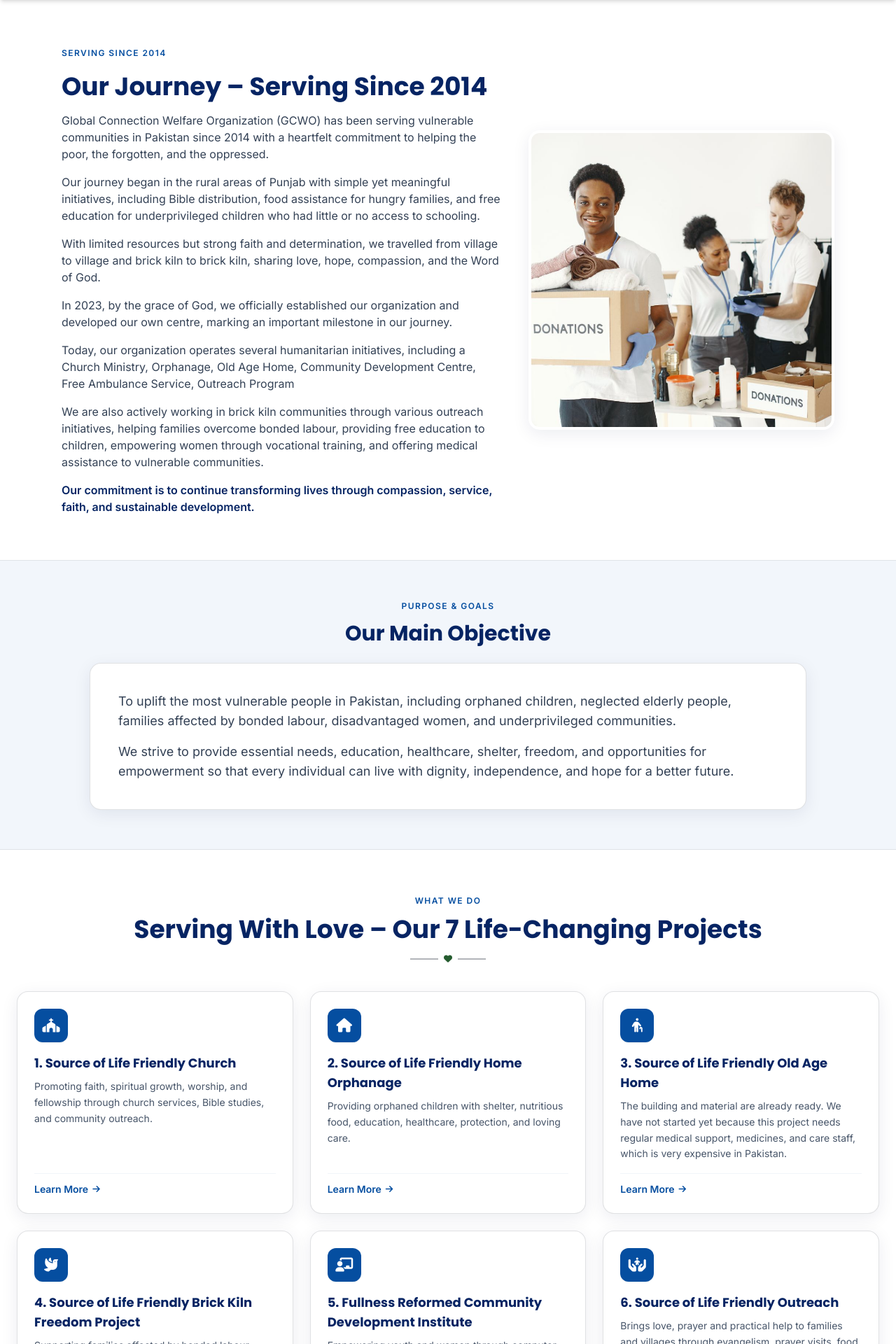
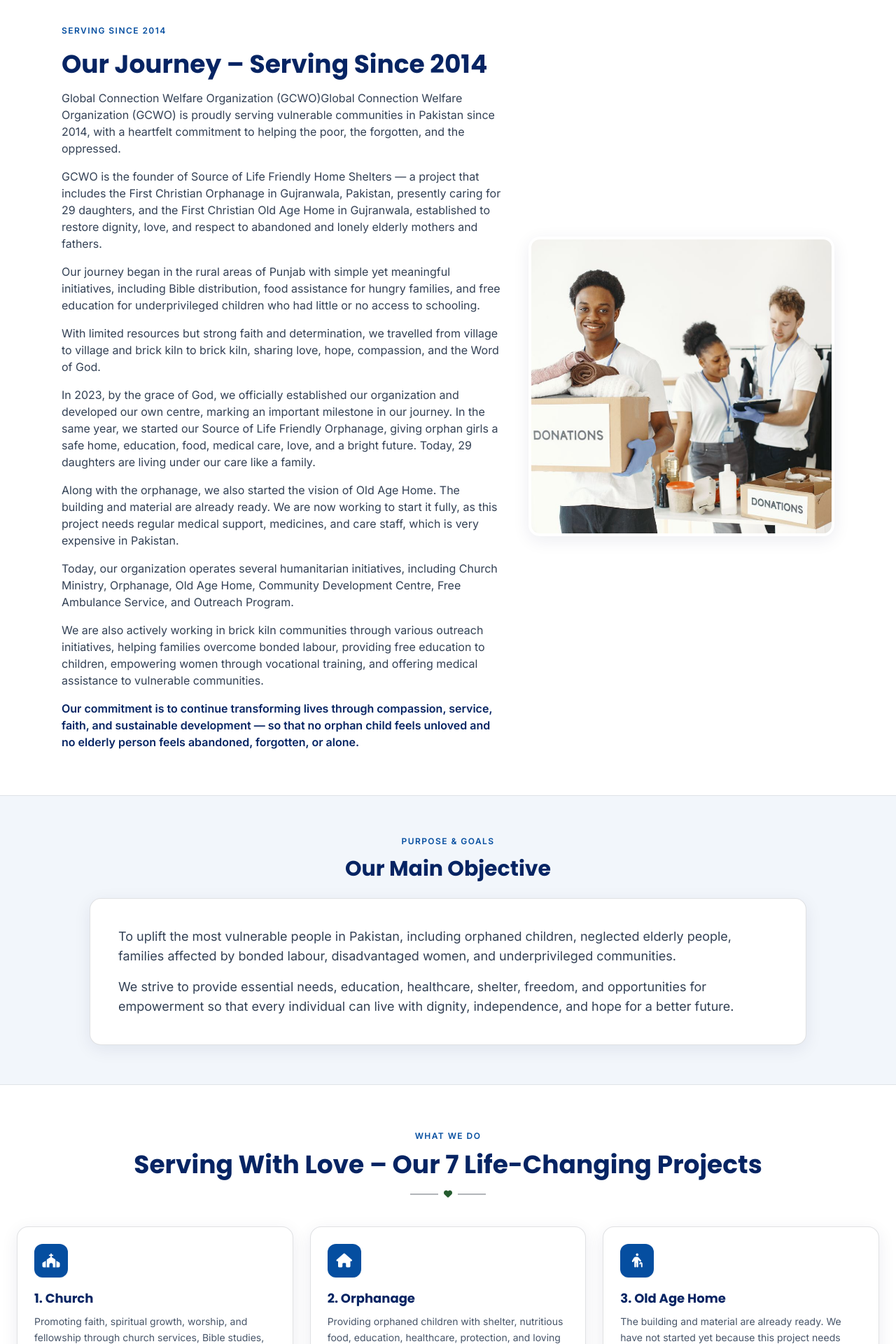
Before and after one commit to AreebaJabbar/gco, a Next.js app: page / in a window 1280 px wide. Shown: the part 820-2740 px from the top of the page at 70% size. Built offline with nearby package versions, Linux system fonts and the light colour scheme; no server answers; the database is empty.

Commit message:
Replace website text with exact word-for-word content from Final Written Website Material 2026

```diff
--- a/app/our-work/page.js
+++ b/app/our-work/page.js
@@ -42,7 +42,7 @@ export default function OurWorkPage() {
     },
     {
       num: '6',
-      title: 'Women’s Empowerment Program',
+      title: "Women's Empowerment Program",
       desc: 'Providing vocational training and opportunities for financial independence.',
       icon: 'fa-scissors',
     },
--- a/app/page.js
+++ b/app/page.js
@@ -20,37 +20,37 @@ export default async function HomePage() {
   const homeProjects = [
     {
       num: '1',
-      title: 'Source of Life Friendly Church',
+      title: 'Church',
       desc: 'Promoting faith, spiritual growth, worship, and fellowship through church services, Bible studies, and community outreach.',
       icon: 'fa-church',
     },
     {
       num: '2',
-      title: 'Source of Life Friendly Home Orphanage',
+      title: 'Orphanage',
       desc: 'Providing orphaned children with shelter, nutritious food, education, healthcare, protection, and loving care.',
       icon: 'fa-house',
     },
     {
       num: '3',
-      title: 'Source of Life Friendly Old Age Home',
+      title: 'Old Age Home',
       desc: 'The building and material are already ready. We have not started yet because this project needs regular medical support, medicines, and care staff, which is very expensive in Pakistan.',
       icon: 'fa-person-cane',
     },
     {
       num: '4',
-      title: 'Source of Life Friendly Brick Kiln Freedom Project',
+      title: 'Brick Kiln Freedom Project',
       desc: 'Supporting families affected by bonded labour through freedom initiatives, education, vocational training, and healthcare.',
       icon: 'fa-dove',
     },
     {
       num: '5',
-      title: 'Fullness Reformed Community Development Institute',
+      title: 'Community Development Institute',
       desc: 'Empowering youth and women through computer education, English language courses, and vocational skills training.',
       icon: 'fa-chalkboard-user',
     },
     {
       num: '6',
-      title: 'Source of Life Friendly Outreach',
+      title: 'Outreach',
       desc: 'Brings love, prayer and practical help to families and villages through evangelism, prayer visits, food and Bible distribution, health and education awareness, support for widows, disabled and homeless families, youth fellowship, and emergency relief.',
       icon: 'fa-hands-holding-child',
     },
@@ -85,10 +85,10 @@ export default async function HomePage() {
               Global Connection Welfare Organization
             </div>
             <h1 className="font-display font-extrabold text-3xl sm:text-4xl md:text-5xl lg:text-6xl leading-[1.15] drop-shadow-sm">
-              Spreading Love, Restoring Hope, Transforming Lives
+              Serving Humanity, Sharing God&apos;s Love.
             </h1>
             <p className="text-slate-100 mt-4 sm:mt-5 max-w-2xl drop-shadow-sm text-sm sm:text-base md:text-lg leading-relaxed">
-              Serving vulnerable communities across Pakistan through education, shelter, healthcare, community development, and freedom from bonded labour.
+              Transforming vulnerable communities across Pakistan through education, shelter, healthcare, community development, and liberation from bonded labour.
             </p>
             <div className="flex flex-col sm:flex-row items-stretch sm:items-center gap-3 sm:gap-4 mt-6 sm:mt-8">
               <Link
@@ -132,7 +132,10 @@ export default async function HomePage() {
               Our Journey – Serving Since 2014
             </h2>
             <p>
-              Global Connection Welfare Organization (GCWO) has been serving vulnerable communities in Pakistan since 2014 with a heartfelt commitment to helping the poor, the forgotten, and the oppressed.
+              Global Connection Welfare Organization (GCWO)Global Connection Welfare Organization (GCWO) is proudly serving vulnerable communities in Pakistan since 2014, with a heartfelt commitment to helping the poor, the forgotten, and the oppressed.
+            </p>
+            <p>
+              GCWO is the founder of Source of Life Friendly Home Shelters — a project that includes the First Christian Orphanage in Gujranwala, Pakistan, presently caring for 29 daughters, and the First Christian Old Age Home in Gujranwala, established to restore dignity, love, and respect to abandoned and lonely elderly mothers and fathers.
             </p>
             <p>
               Our journey began in the rural areas of Punjab with simple yet meaningful initiatives, including Bible distribution, food assistance for hungry families, and free education for underprivileged children who had little or no access to schooling.
@@ -141,16 +144,19 @@ export default async function HomePage() {
               With limited resources but strong faith and determination, we travelled from village to village and brick kiln to brick kiln, sharing love, hope, compassion, and the Word of God.
             </p>
             <p>
-              In 2023, by the grace of God, we officially established our organization and developed our own centre, marking an important milestone in our journey.
+              In 2023, by the grace of God, we officially established our organization and developed our own centre, marking an important milestone in our journey. In the same year, we started our Source of Life Friendly Orphanage, giving orphan girls a safe home, education, food, medical care, love, and a bright future. Today, 29 daughters are living under our care like a family.
             </p>
             <p>
-              Today, our organization operates several humanitarian initiatives, including a Church Ministry, Orphanage, Old Age Home, Community Development Centre, Free Ambulance Service, Outreach Program
+              Along with the orphanage, we also started the vision of Old Age Home. The building and material are already ready. We are now working to start it fully, as this project needs regular medical support, medicines, and care staff, which is very expensive in Pakistan.
+            </p>
+            <p>
+              Today, our organization operates several humanitarian initiatives, including Church Ministry, Orphanage, Old Age Home, Community Development Centre, Free Ambulance Service, and Outreach Program.
             </p>
             <p>
               We are also actively working in brick kiln communities through various outreach initiatives, helping families overcome bonded labour, providing free education to children, empowering women through vocational training, and offering medical assistance to vulnerable communities.
             </p>
             <p className="font-semibold text-navy">
-              Our commitment is to continue transforming lives through compassion, service, faith, and sustainable development.
+              Our commitment is to continue transforming lives through compassion, service, faith, and sustainable development — so that no orphan child feels unloved and no elderly person feels abandoned, forgotten, or alone.
             </p>
           </div>
           <div className="lg:col-span-5">
@@ -242,25 +248,12 @@ export default async function HomePage() {
             <div className="text-slate-700 text-sm font-semibold mb-6">
               Pastor Qaiser Saleem<br />
               Founder &amp; President / CEO<br />
-              Global Connection Welfare Organization
+              Global Connection Welfare Organization (GCWO)
             </div>
 
             <div className="space-y-4 text-slate-700 text-sm sm:text-base leading-relaxed border-l-4 border-brand pl-4 sm:pl-5">
-              <p className="font-semibold text-navy">God bless you!</p>
-              <p>My name is Pastor Qaiser Saleem, and I am from Gujranwala, Pakistan.</p>
               <p>
-                When I witnessed a brick kiln child with wounded hands, an elderly mother abandoned on the roadside, and an orphaned girl without food, my heart was deeply moved. I prayed, &quot;God, make me a channel of Your love and blessings.&quot;
-              </p>
-              <p>From that prayer, Global Connection Welfare Organization was born.</p>
-              <p>
-                We started with one meal, one child, and one family. Through God&apos;s grace, our work has grown into seven areas of service: Church Ministry, Orphanage, Old Age Home, Brick Kiln Freedom Project, Community Development Centre, Free Medical Ambulance Service, and Outreach Programs.
-              </p>
-              <p>
-                My dream is simple: No child should go hungry, no elderly person should feel alone, no family should live in slavery, and every woman should have the opportunity to become financially independent.
-              </p>
-              <p>I cannot achieve this mission alone. I need your prayers, love, generosity, and support.</p>
-              <p className="font-semibold text-navy">
-                Together, we can change lives – one heart, one life, and one act of kindness at a time.
+                God bless you! My name is Pastor Qaiser Saleem, and I am from Gujranwala, Pakistan. My journey began with a heartbreaking moment — I saw a brick kiln child with wounded hands, an elderly mother abandoned on the roadside, and an orphaned girl without food. In that moment, my heart broke, and I prayed, &quot;God, make me a channel of Your love and blessings. &quot;From that prayer, Global Connection Welfare Organization was born. We started with one meal, one child, and one family. By God&apos;s grace, today our work has grown into seven life-changing areas of service: Church Ministry, Orphanage, Old Age Home, Brick Kiln Freedom Project, Community Development Centre, Free Ambulance Service, and Outreach Programs. My vision is simple, yet powerful: No child should go hungry. No elderly person should feel alone. No family should live in slavery. Every woman should have the opportunity to become financially independent. I cannot fulfil this mission alone. I need your prayers, your love, your generosity, and your partnership. Together, we can change lives — one heart, one life, and one act of kindness at a time.
               </p>
               <p className="font-bold text-navy pt-2">Pastor Qaiser Saleem</p>
             </div>
--- a/lib/db-projects.js
+++ b/lib/db-projects.js
@@ -24,24 +24,34 @@ export async function getProjects({ limit } = {}) {
         const { data, error } = await query;
 
         if (!error && Array.isArray(data) && data.length > 0) {
-          // Normalize to match component expectations
-          return data.map((p) => ({
+          // Normalize to match component expectations with full fallback enrichment
+          return data.map((p, idx) => {
+            const fallback =
+              fallbackProjects[p.sort_order ?? idx] ||
+              fallbackProjects.find(
+                (fp) =>
+                  fp.slug === p.id ||
+                  fp.title.toLowerCase().includes(p.title.toLowerCase()) ||
+                  p.title.toLowerCase().includes(fp.title.toLowerCase())
+              ) ||
+              {};
+            return {
               id: p.id,
-            slug: p.id,
+              slug: fallback.slug || p.id,
               title: p.title,
               description: p.description,
-            image: p.image,
+              image: p.image || fallback.image,
               goal_amount: p.goal_amount,
               raised_amount: p.raised_amount,
               status: p.status === 'completed' ? 'Completed' : 'Ongoing',
-            sort_order: p.sort_order,
-            icon: 'fa-hand-holding-heart',
-            highlights: [
-              p.goal_amount > 0 ? `Target Goal: $${Number(p.goal_amount).toLocaleString()}` : 'Grassroots Community Support',
-              p.status === 'completed' ? 'Project Completed' : 'Active & Ongoing',
-              'GCO Foundation Pakistan',
-            ],
-          }));
+              sort_order: p.sort_order ?? idx,
+              icon: fallback.icon || 'fa-hand-holding-heart',
+              subtitle: fallback.subtitle || '',
+              activityTitle: fallback.activityTitle || '',
+              highlights: fallback.highlights || [],
+              goalNote: fallback.goalNote || '',
+            };
+          });
         }
       }
     } catch (err) {
```
Also changed, not shown: lib/projects.js, lib/site.js. Lines whose indentation alone changed are shown as unchanged.
